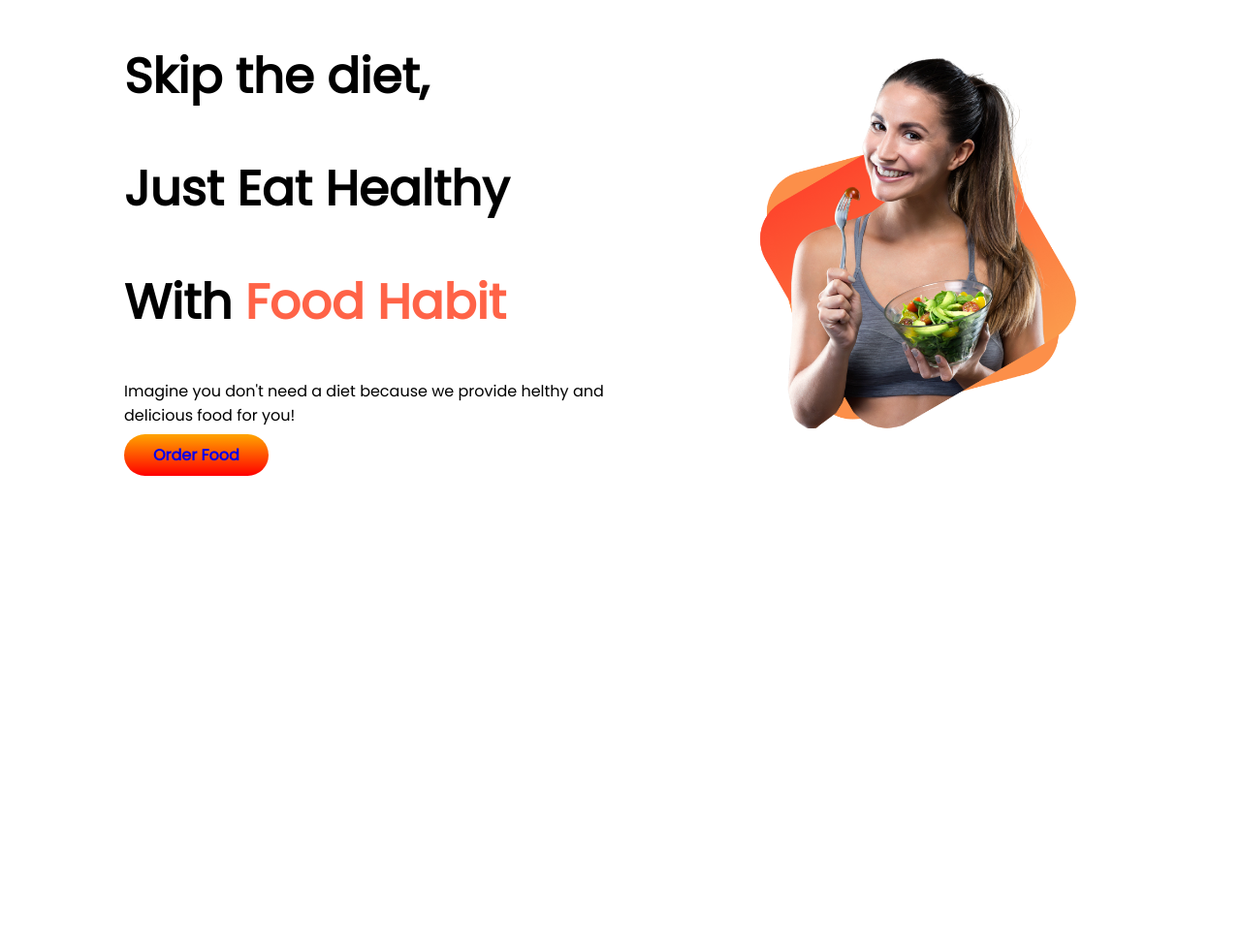
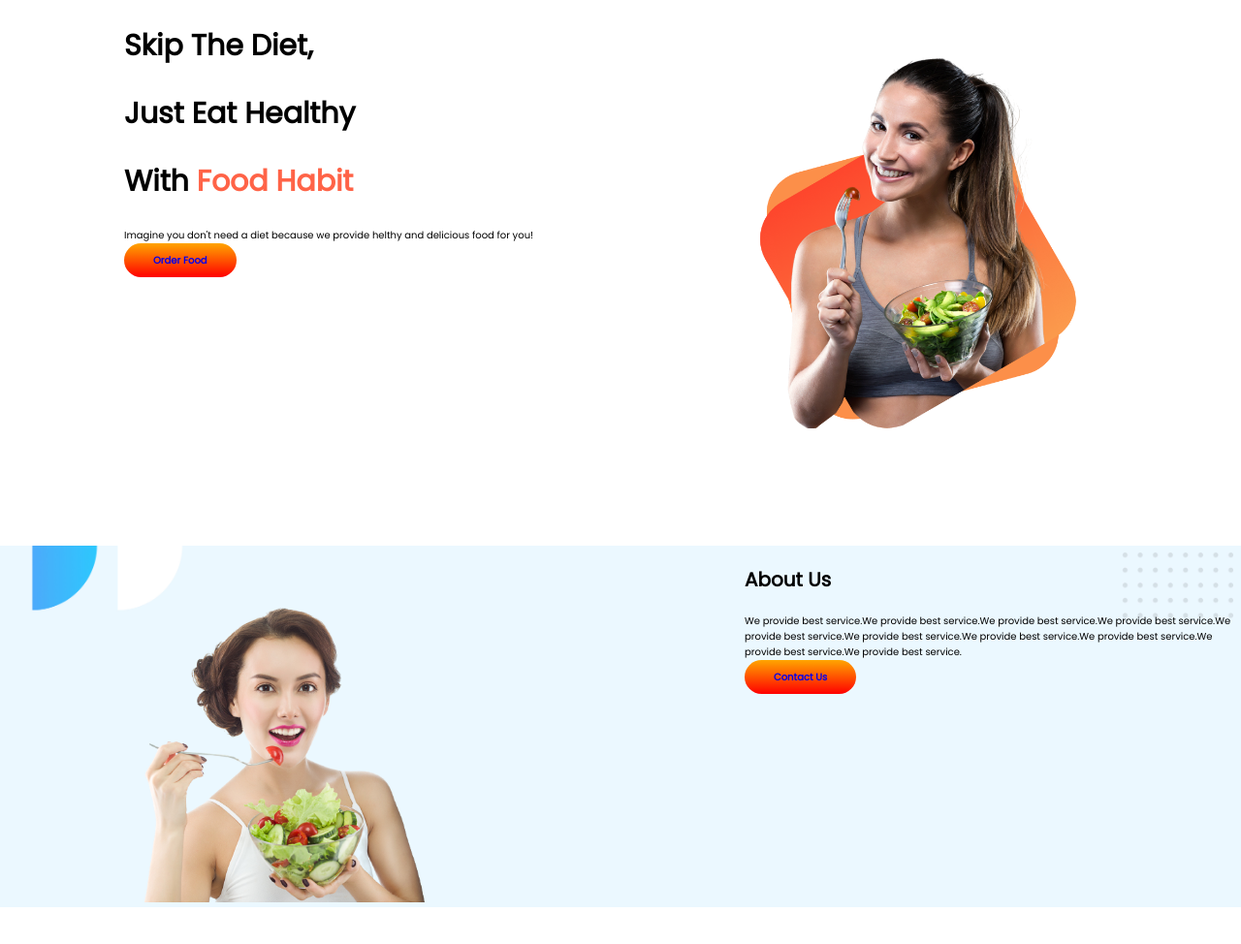
Before and after one commit to Shafi070/first-assignment, a plain HTML site: page index.html in a window 1280 px wide. Shown: the whole page at 97% size. Before the commit the page ends 800 px from the top, so only its background shows below. Drawn offline with Linux system fonts and the light colour scheme.

Commit message:
second-section

```diff
--- a/index.html
+++ b/index.html
@@ -15,12 +15,10 @@
 <body>
     <section class="flexible-container">
         <div class="half-width">
-            <h1>Skip the diet,</h1>
+            <h1>Skip The Diet,</h1>
             <h1>Just Eat Healthy</h1>
             <h1>With <span id="tomato-red">Food Habit</span></h1>
-            <p>
-                Imagine you don't need a diet because we provide helthy and delicious food for you!
-            </p>
+            <p>Imagine you don't need a diet because we provide helthy and delicious food for you!</p>
             <a class="link-button" target="_blank" href="https://efood.live/">Order
                 Food</a>
         </div>
@@ -28,6 +26,18 @@
             <img src="images/first girl.png" alt="girl's pic">
         </div>
     </section>
+    <section class="middle-banner flexible-container">
+        <div class="half-width">
+            <img src="images/second girl.png" alt="girl's pic 2">
+        </div>
+        <div class="half-width">
+            <h3>About Us</h3>
+            <p>We provide best service.We provide best service.We provide best service.We provide best service.We
+                provide best service.We provide best service.We provide best service.We provide best service.We provide
+                best service.We provide best service.</p>
+            <a class="link-button" target="_blank" href="https://www.facebook.com/farhanshahriar.shafi/">Contact Us</a>
+        </div>
+    </section>
 </body>
 
 </html>
--- a/style.css
+++ b/style.css
@@ -1,9 +1,12 @@
 body{
-    font-family: 'Poppins', sans-serif;
     margin: 0;
+    font-family: 'Poppins','sans-serif';
 }
 h1{
-    font-size: 50px;
+    font-size: 30px;
+}
+h3{
+    font-size: 20px;
 }
 #tomato-red{
     color: tomato;
@@ -15,6 +18,7 @@ h1{
 .half-width{
     width:50%;
     padding-left: 10%;
+    font-size:x-small;
 }
 .half-width img{
     padding-top: 10%;
@@ -27,3 +31,8 @@ h1{
     font-weight: 700;
     border-radius: 40px;
 }
+.middle-banner{
+    background-image: url(images/background\ one.jpg);
+    background-size: cover;
+    background-repeat: no-repeat;
+}
```
Also changed, not shown: images/background one.jpg (renamed from images/shapes/Frame 57.jpg), images/second girl.png (renamed from images/female/6667872_preview-removebg-preview.png).
